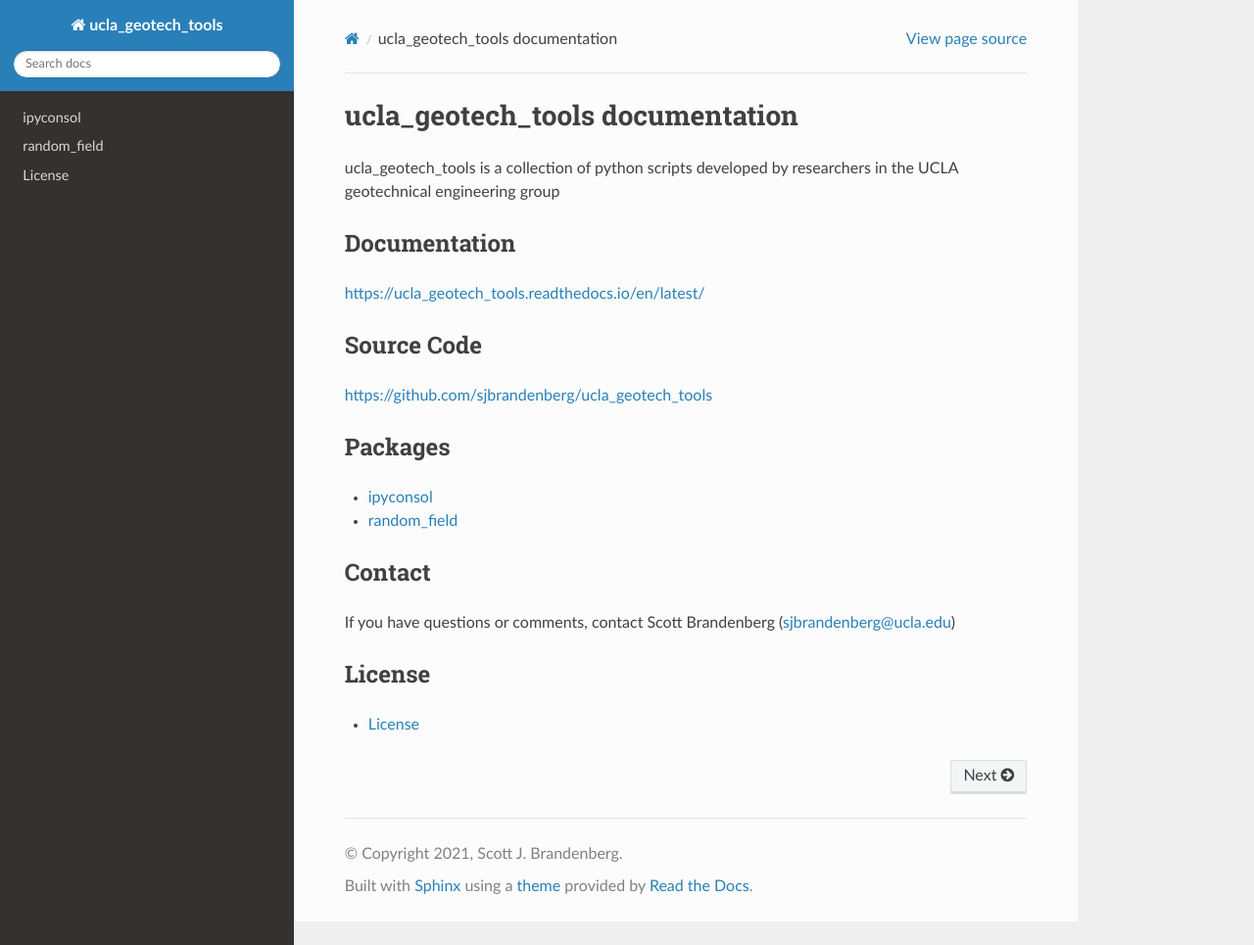
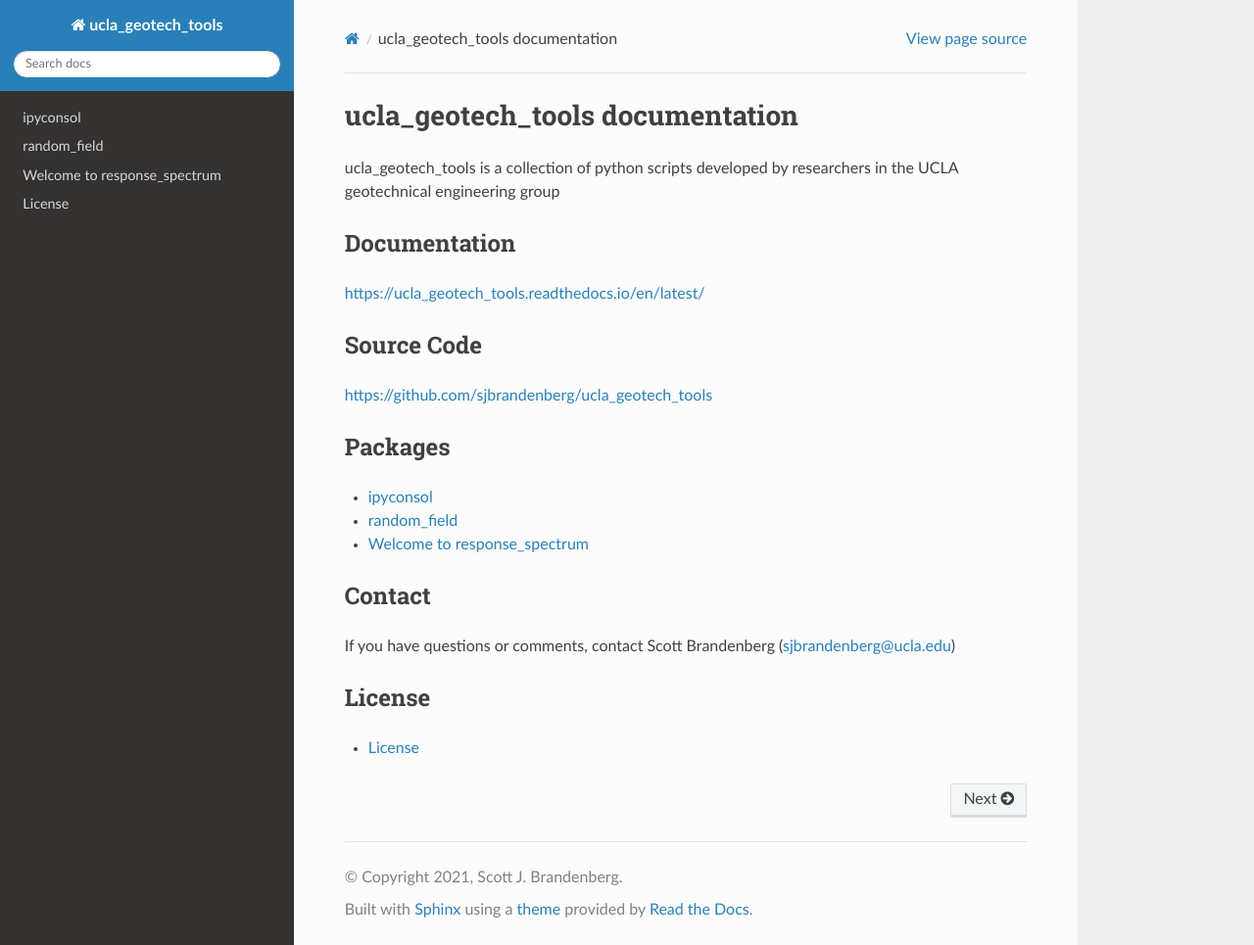
Before and after one commit to sjbrandenberg/ucla_geotech_tools, a Sphinx documentation site: the page built from docs/index.rst, in a window 1280 px wide and 965 px high. Shown: the whole window at 98% size. Built offline with Sphinx 7.4.7 and the Read the Docs theme 2.0.0, drawn with Linux system fonts in a browser that asks for light colours.

Commit message:
Update index.rst

```diff
--- a/docs/index.rst
+++ b/docs/index.rst
@@ -22,6 +22,7 @@
 
    ipyconsol_README
    random_field_README
+   response_spectrum_README
 
 Contact
 _______
```
